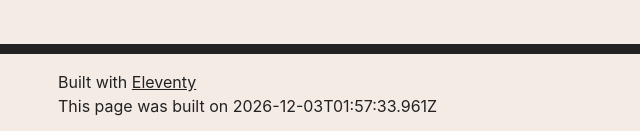
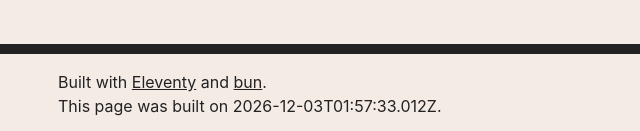
Before and after one commit to raohmaru/raohmaru-blog, an Eleventy site: page content/blog/use-strict.md in a window 1280 px wide. Shown: the part 3697-3828 px from the top of the page, 262-902 px from the left. Built offline with nearby package versions, Linux system fonts and the light colour scheme; Eleventy itself is replaced by a stand-in of ours; some packages are replaced by stand-ins of ours; files that its build step writes are made by us from their sources.

Commit message:
Show some bun love

```diff
--- a/_includes/layouts/base.njk
+++ b/_includes/layouts/base.njk
@@ -62,8 +62,8 @@
 		<footer>
             <div class="section">
                 <p>
-                    Built with <a href="https://www.11ty.dev/">{{ eleventy.generator }}</a><br>
-                    This page was built on {% currentBuildDate %}
+                    Built with <a href="https://www.11ty.dev/" target="_blank">{{ eleventy.generator }}</a> and <a href="https://bun.sh/" target="_blank">bun</a>.<br>
+                    This page was built on {% currentBuildDate %}.
                 </p>
             </div>
 		</footer>
```
